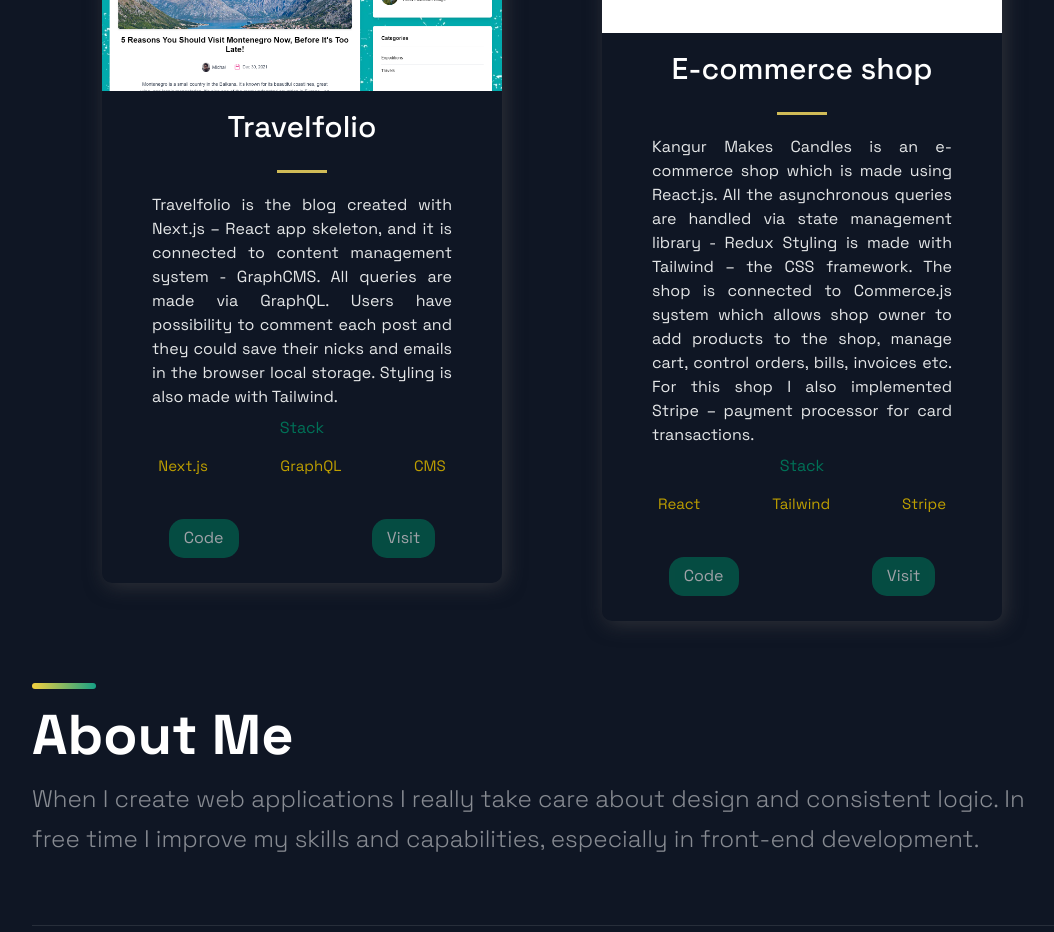
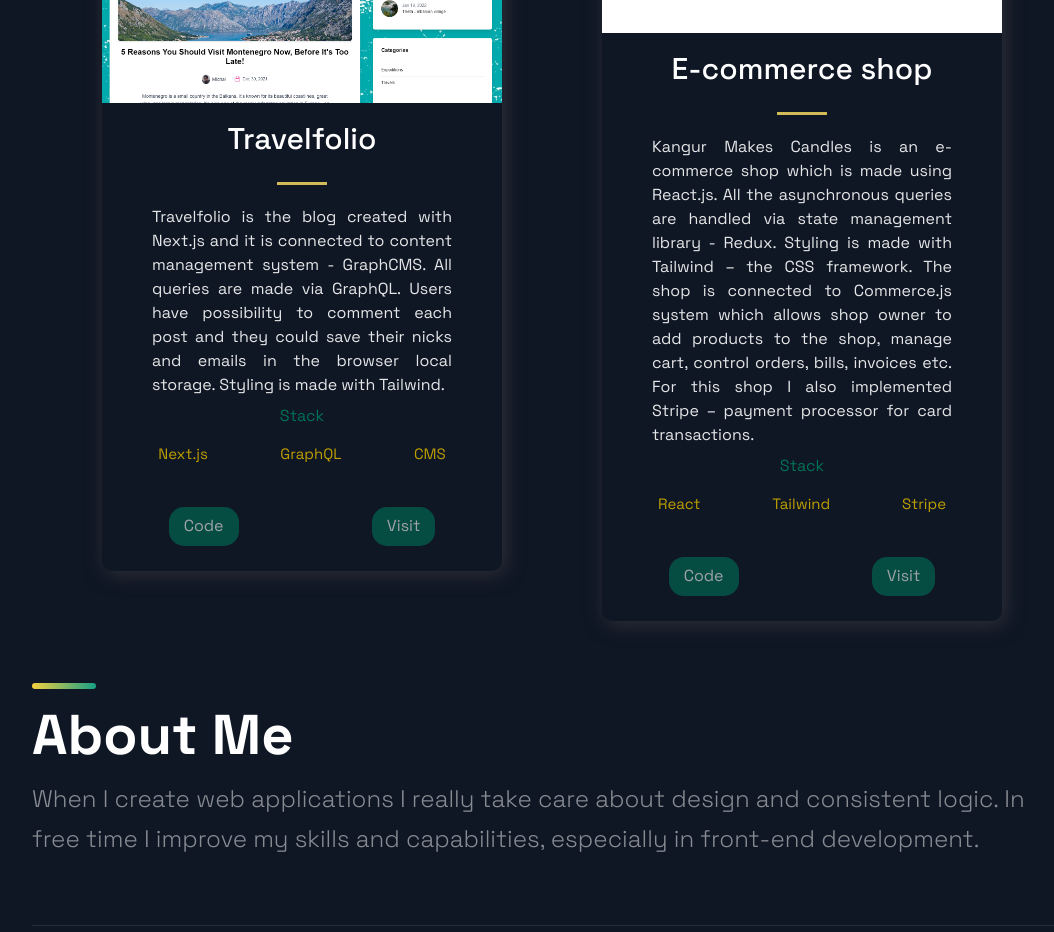
Before and after one commit to yougonnagetyours/my-developer-portfolio, a Next.js app: page / in a window 1280 px wide. Shown: the part 2180-3112 px from the top of the page, without its empty margins (88-1142 px from the left). Built offline with nearby package versions, Linux system fonts and the light colour scheme.

Commit message:
Update constants.js

```diff
--- a/src/constants/constants.js
+++ b/src/constants/constants.js
@@ -1,7 +1,9 @@
 export const projects = [
   {
     title: 'Travelfolio',
-    description:`Travelfolio is the blog created with Next.js – React app skeleton, and it is connected to content management system - GraphCMS. All queries are made via GraphQL. Users have possibility to comment each post and they could save their nicks and emails in the browser local storage. Styling is also made with Tailwind.`,
+    description:`Travelfolio is the blog created with Next.js and it is connected to content management system - GraphCMS.
+    All queries are made via GraphQL. Users have possibility to comment each post and they could save their nicks and emails in the browser local storage.
+    Styling is made with Tailwind.`,
     image: '/images/travelfolio.png',
     tags: ['Next.js', 'GraphQL', 'CMS',],
     source: 'https://github.com/yougonnagetyours/travelfolio',
@@ -10,7 +12,11 @@ export const projects = [
   },
   {
     title: 'E-commerce shop',
-    description: `Kangur Makes Candles is an e-commerce shop which is made using React.js. All the asynchronous queries are handled via state management library - Redux Styling is made with Tailwind – the CSS framework. The shop is connected to Commerce.js system which allows shop owner to add products to the shop, manage cart, control orders, bills, invoices etc. For this shop I also implemented Stripe – payment processor for card transactions.`,
+    description: `Kangur Makes Candles is an e-commerce shop which is made using React.js.
+    All the asynchronous queries are handled via state management library - Redux.
+    Styling is made with Tailwind – the CSS framework. The shop is connected to Commerce.js
+    system which allows shop owner to add products to the shop, manage cart, control orders, bills, invoices etc.
+    For this shop I also implemented Stripe – payment processor for card transactions.`,
       image: '/images/1.png',
       tags: ['React', 'Tailwind', 'Stripe',],
     source: 'https://github.com/yougonnagetyours/kangur-makes-candles',
```
